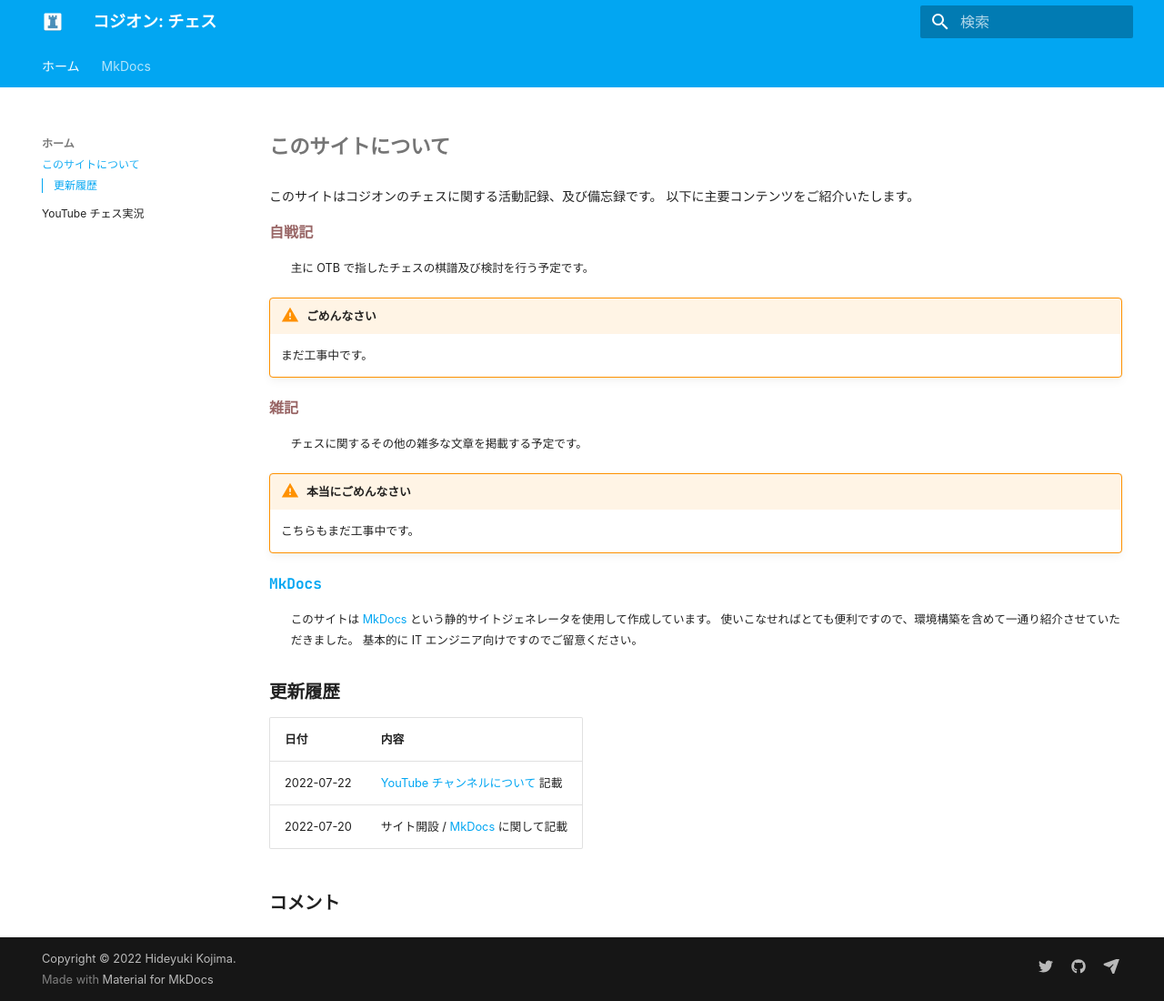
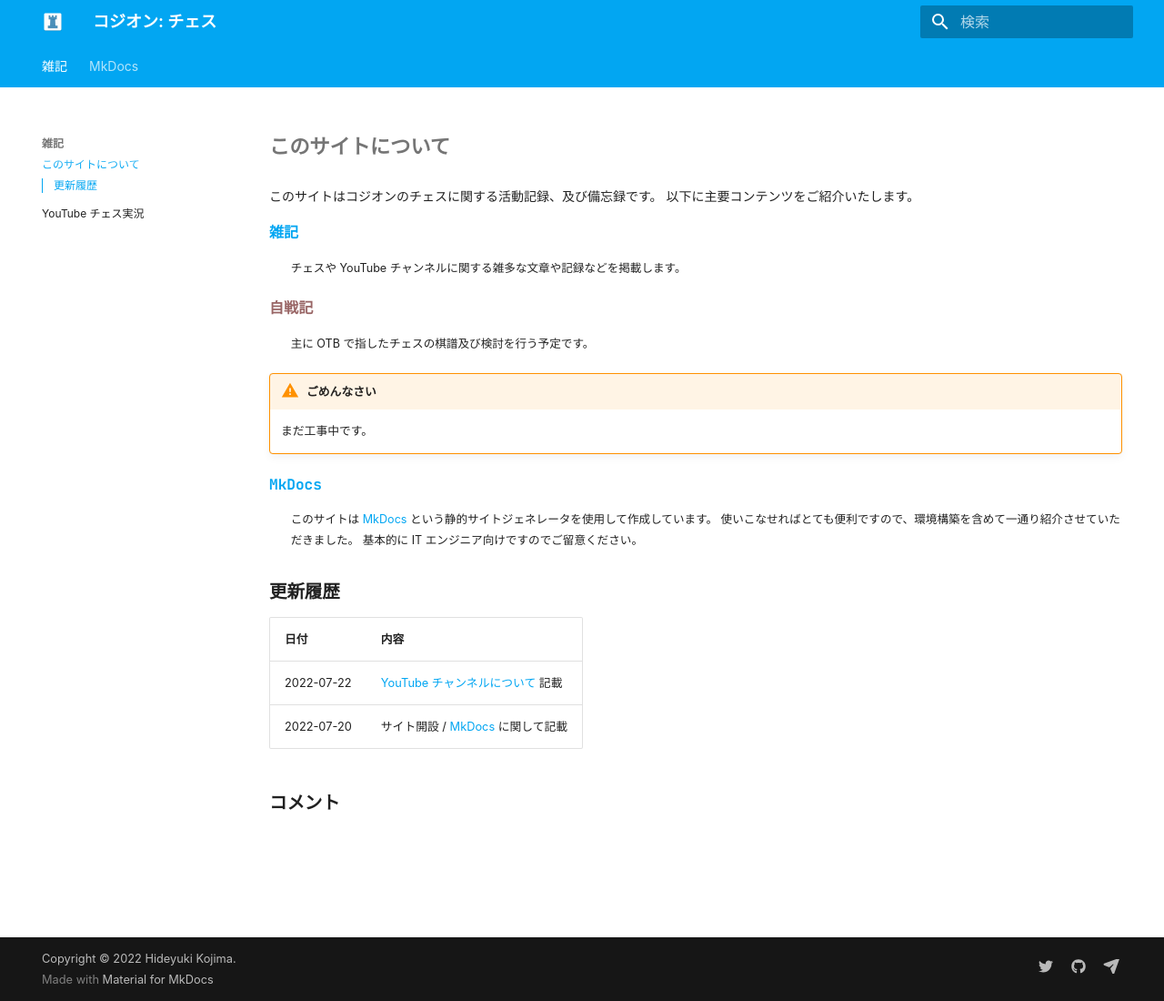
Before and after one commit to kojion/chess, an MkDocs documentation site: the page built from docs/index.md, in a window 1280 px wide and 1100 px high. Shown: the whole window at 91% size. Built offline with MkDocs 1.6.1 and Material for MkDocs 9.7.7, drawn with Linux system fonts in a browser that asks for light colours; some web fonts are replaced; comment, search, counter and statistics services are not loaded.

Commit message:
ホームを雑記に修正

```diff
--- a/docs/index.md
+++ b/docs/index.md
@@ -2,6 +2,9 @@
 
 このサイトはコジオンのチェスに関する活動記録、及び備忘録です。
 以下に主要コンテンツをご紹介いたします。
+
+[雑記](home/youtube.md)
+:   チェスや YouTube チャンネルに関する雑多な文章や記録などを掲載します。
 
 自戦記
 :   主に OTB で指したチェスの棋譜及び検討を行う予定です。
@@ -9,13 +12,6 @@
 !!! Warning "ごめんなさい"
 
     まだ工事中です。
-
-雑記
-:   チェスに関するその他の雑多な文章を掲載する予定です。
-
-!!! Warning "本当にごめんなさい"
-
-    こちらもまだ工事中です。
 
 [MkDocs](mkdocs/001.md)
 :   このサイトは [MkDocs](https://www.mkdocs.org/) という静的サイトジェネレータを使用して作成しています。
--- a/mkdocs.yml
+++ b/mkdocs.yml
@@ -7,9 +7,9 @@
 
 # ナビゲーション
 nav:
-  - ホーム:
+  - 雑記:
     - index.md
-    - "YouTube チェス実況": home/youtube.md
+    - home/youtube.md
   - MkDocs:
     - mkdocs/001.md
     - mkdocs/002.md
```
Also changed, not shown: docs/home/youtube.md (+8 -7 lines).
